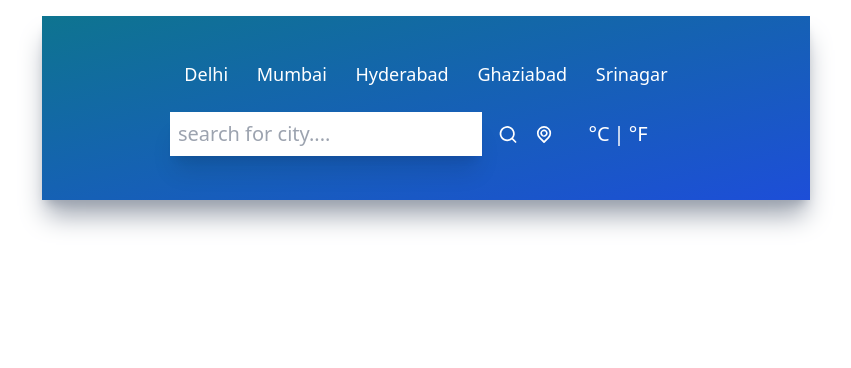
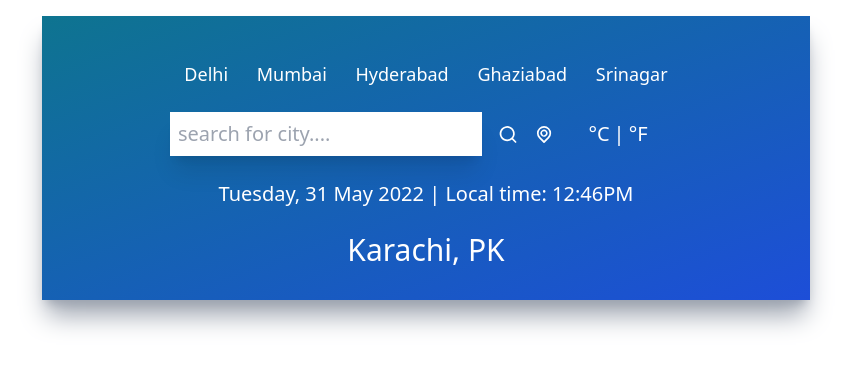
Before and after one commit to MercuryHG007/LGM-weather-reactApp, a React (Create React App) app: page / in a window 1280 px wide. Shown: the top 368 px of the page, without its empty margins (214-1065 px from the left). Built offline with nearby package versions, Linux system fonts and the light colour scheme.

Commit message:
Time and Location Component Added

```diff
--- a/src/App.js
+++ b/src/App.js
@@ -2,6 +2,7 @@ import './App.css';
 
 import TopButtons from './components/TopButtons';
 import Inputs from './components/Inputs';
+import TimeAndLocation from './components/TimeAndLocation';
 
 function App() {
   return (
@@ -22,6 +23,8 @@ function App() {
     <TopButtons />
     <Inputs />
 
+    <TimeAndLocation />
+
     </div>
   );
 }
--- /dev/null
+++ b/src/components/TimeAndLocation.jsx
@@ -0,0 +1,43 @@
+import React from 'react'
+
+function TimeAndLocation() {
+    return (
+        <div>
+            <div
+                className='
+                    flex
+                    items-center justify-center
+                    my-6
+                '
+            >
+                <p
+                    className='
+                        text-white text-xl
+                        font-extralight
+                    '
+                >
+                    Tuesday, 31 May 2022 | Local time: 12:46PM
+                </p>
+            </div>
+
+            <div
+                className='
+                    flex
+                    items-center justify-center
+                    my-3
+                '
+            >
+                <p
+                    className='
+                        text-white text-3xl font-medium
+                    '
+                >
+                    Karachi, PK
+                </p>
+            </div>
+
+        </div>
+    )
+}
+
+export default TimeAndLocation
```
